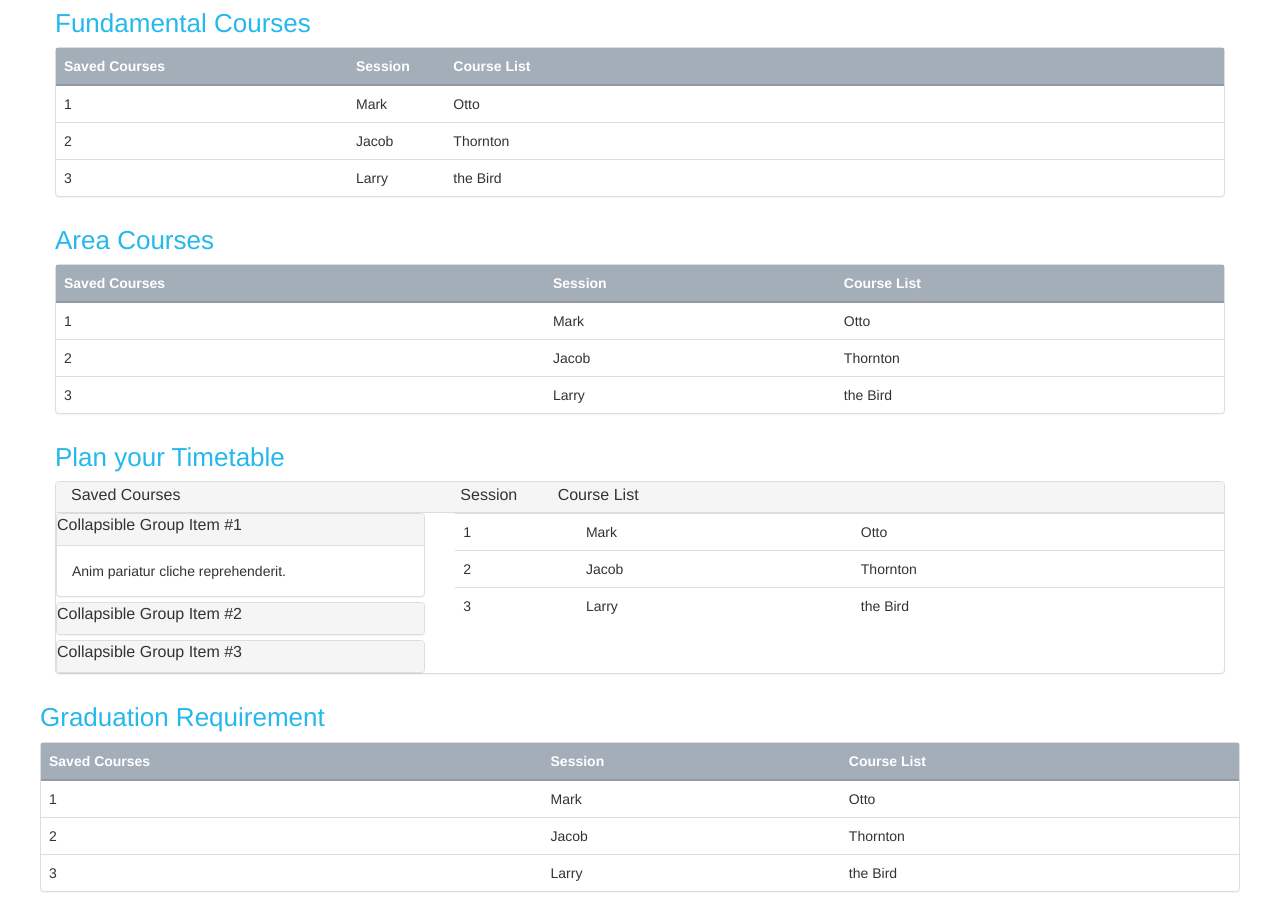
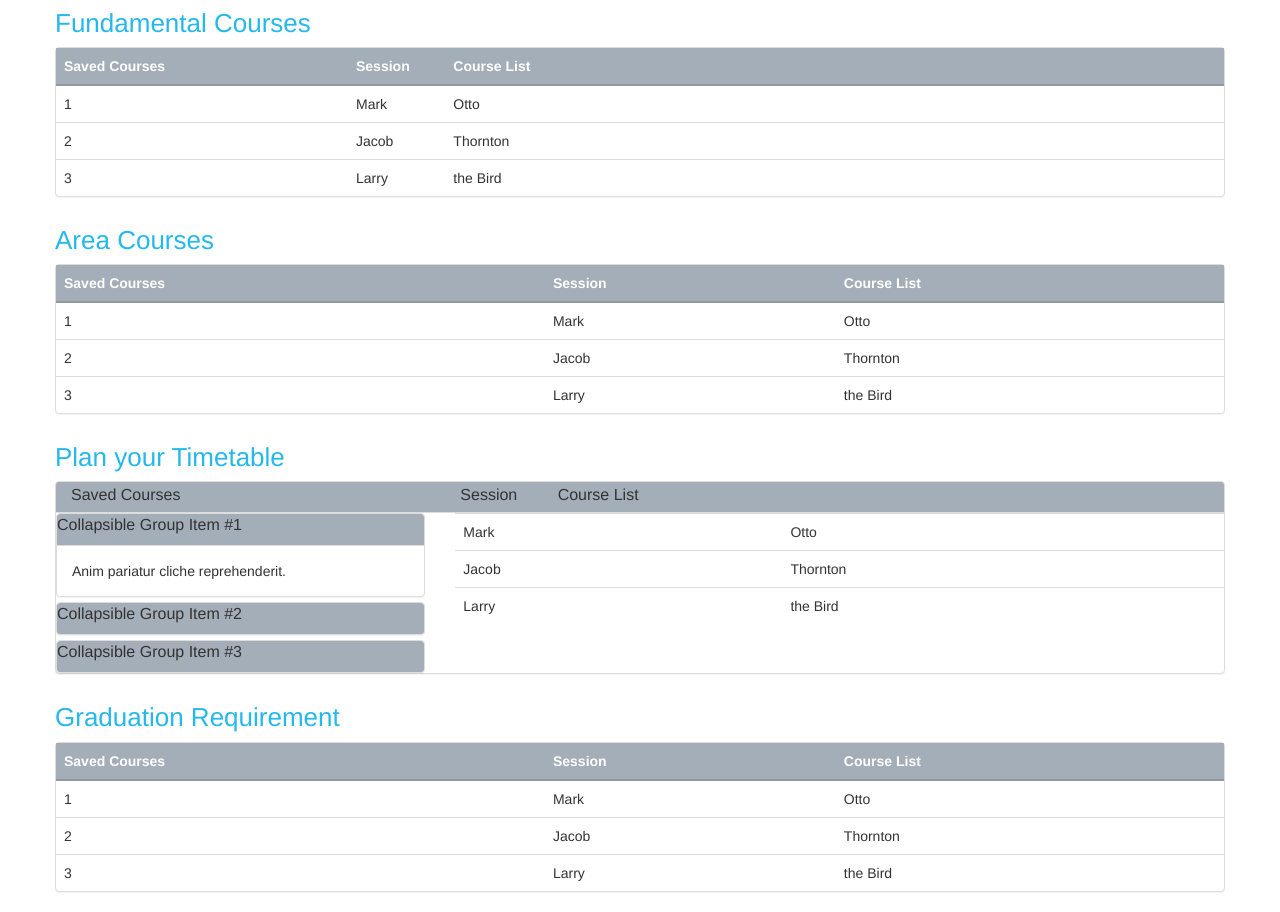
Before and after one commit to ETK/Courseplanner, a plain HTML site: page index.html in a window 1280 px wide. Drawn offline with nearby package versions, Linux system fonts and the light colour scheme.

```diff
--- a/css/styles.css
+++ b/css/styles.css
@@ -5,7 +5,7 @@
 
 .panel-default>.panel-heading {
 color: #333;
-background-color: #f5f5f5;
+background-color: #a4aeb9;
 border-color: #ddd;
 height: 31px;
 padding: 1.5px 0px;
--- a/index.html
+++ b/index.html
@@ -88,7 +88,7 @@
 
 
 
-
+<!-- Plan your Timetable Section -->
      <div class="row">
       <div class = "title">
        Plan your Timetable
@@ -153,17 +153,14 @@
             </thead>
             <tbody>
               <tr>
-                <td>1</td>
                 <td>Mark</td>
                 <td>Otto</td>
               </tr>
               <tr>
-                <td>2</td>
                 <td>Jacob</td>
                 <td>Thornton</td>
               </tr>
               <tr>
-                <td>3</td>
                 <td>Larry</td>
                 <td>the Bird</td>
               </tr>
@@ -173,7 +170,7 @@
 
       </div>
      </div> <!-- end of the row -->
-
+    </div><!-- end of the row -->
 
 
 
```
